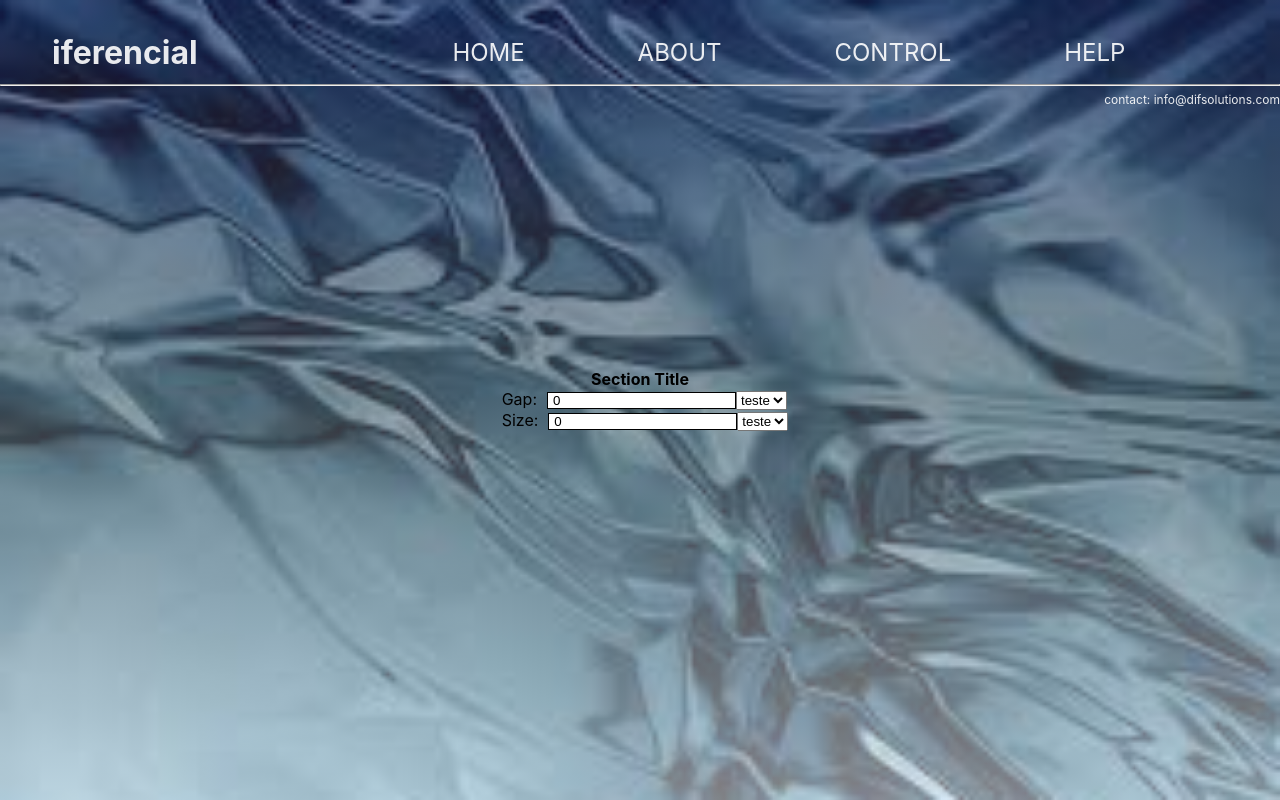
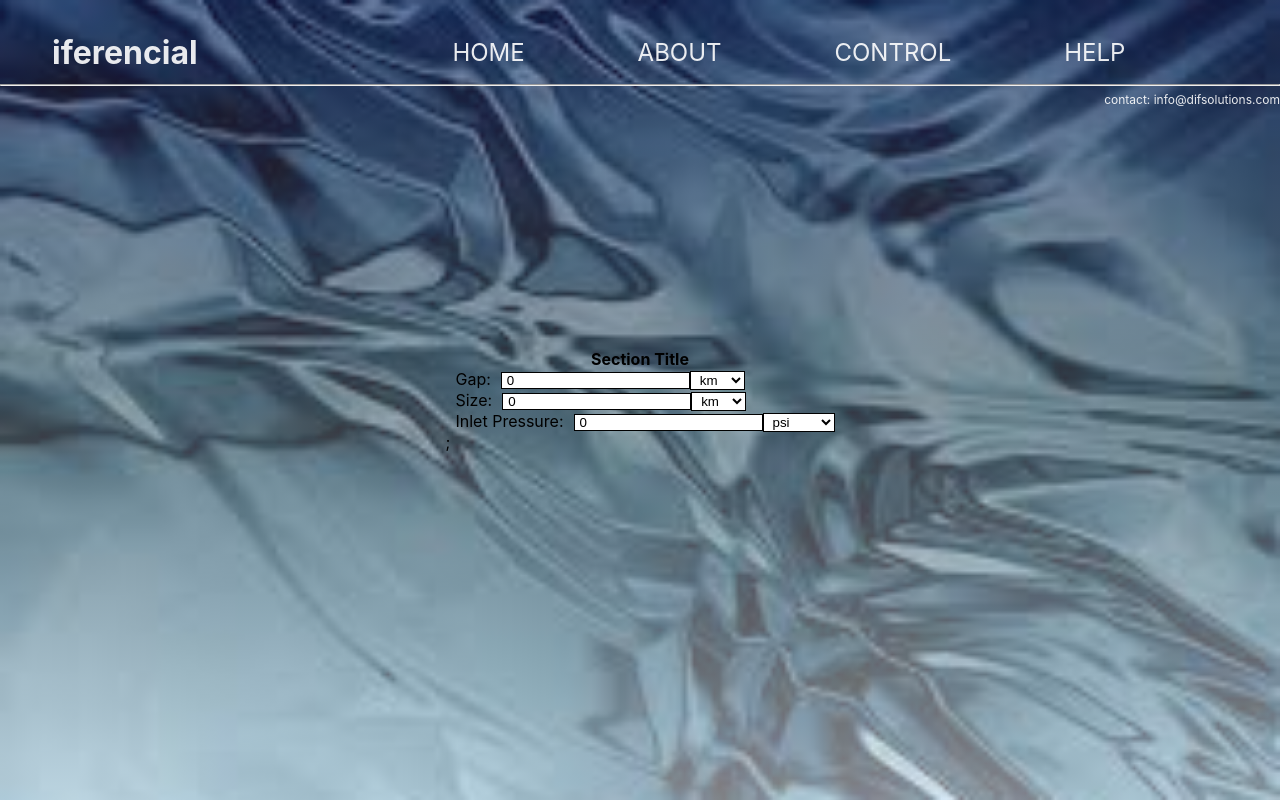
Before and after one commit to lmmp-puc-rio/react_component_library, a React (Create React App) app in the folder react_app/: page / in a window 1280 px wide. Built offline with nearby package versions, Linux system fonts and the light colour scheme.

Commit message:
gridFormAutoFillUnitOptions

```diff
--- a/react_app/src/components/common/gridForm/GridForm.jsx
+++ b/react_app/src/components/common/gridForm/GridForm.jsx
@@ -1,37 +1,44 @@
 // # Main Import
 import React, { useState } from 'react';
 
+// All Components import
+import { Dropdown } from '../../common';
 
 // # Import Component Style
-import './GridForm.css'
+import './GridForm.css';
+
+
+function unitOptions(object) {
+    return Object.keys(object);
+}
+
 
 // # GrifForm Row React Component Construction
 function GridFormInput (props) {
 
-    // Initialize variable states:
-    // const [input, setInput] = props.input
-    const data = props.data
+    // Initialize local variable:
+    const name = props.name;
+    const data = props.data;
+    const value =props.value;
+    const conversionFactors = props.conversionFactors;
 
     return (
         // Logo assembled by Icon and Name
             <form >
                 <div className="gridFormInputRow">
                     <label className="rowLabel">
-                        {props.data.label}
+                        {data.label}
                     </label>
                     {/* Important to set input tag name property */}
                     <input className="rowInput"
-                        name={props.name}
+                        name={name}
                         type="text"
                         required
-                        value= {props.value}
+                        value= {value}
                         onChange={(e) => props.onChange(e)}
                     />
-                    <select className="rowUnit">
-                        <option>
-                            teste
-                        </option>
-                    </select>
+                    {/* Dropdown receives array of options */}
+                    <Dropdown name={[name]+"_unit"} options={unitOptions(conversionFactors)}/>
                 </div>
             </form>
     )
@@ -45,7 +52,7 @@ function GridForm (props) {
     // const [state, setState] = useState({rho: "0", mu: "0" })
 
     const data = props.data;
-    console.log(data)
+    const convertionFactor = props.conversionFactors;
     const statesData = {};
 
     for (var key in data) {
@@ -63,17 +70,16 @@ function GridForm (props) {
     }
 
     return (
-        // Logo assembled by Icon and Name
+        // GridForm Section with some fields
         <div className="gridFormSection" >
             <h4> Section Title</h4>
-            <GridFormInput name={"gap"}
-                            data = {data.gap}
-                            value={state.gap}
-                            onChange={onChangeCallback} />
-            <GridFormInput name={"size"}
-                            data = {data.size}
-                            value={state.size}
-                            onChange={onChangeCallback} />
+            {Object.keys(data).map((key, objectData) => (
+                <GridFormInput name={key}
+                                key={key}
+                                data = {data[key]}
+                                value={state[key]}
+                                conversionFactors = {convertionFactor[data[key].unitType]}
+                                onChange={onChangeCallback} /> ))};
         </div>
     )
 
--- a/react_app/src/components/common/index.js
+++ b/react_app/src/components/common/index.js
@@ -2,6 +2,7 @@ import Header from "./header";
 import Navbar from "./navbar";
 import Logo from "./logo";
 import Menu from "./menu";
+import Dropdown from "./dropdown";
 import GridForm from "./gridForm";
 
 
@@ -10,5 +11,6 @@ export {
     Navbar,
     Logo,
     Menu,
+    Dropdown,
     GridForm,
 }
```
